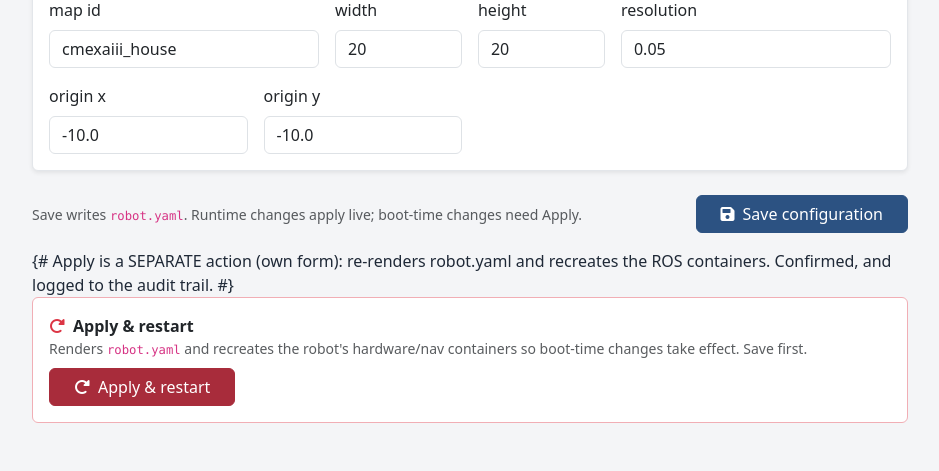
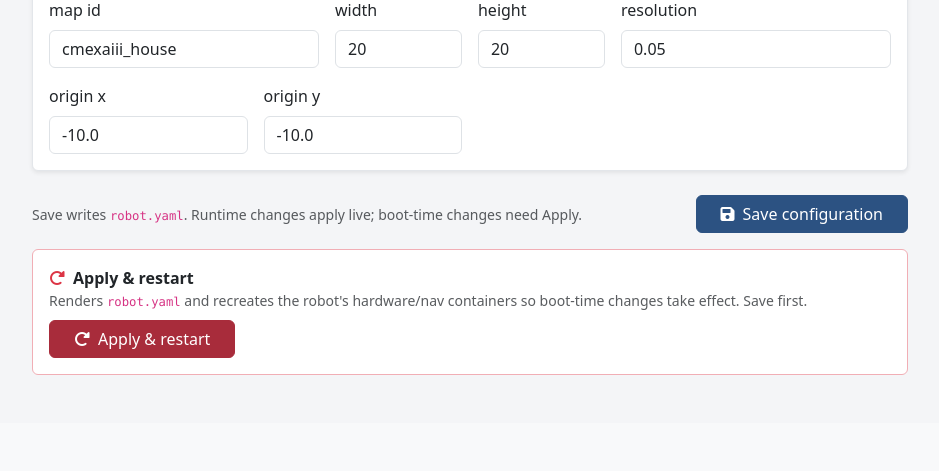
Before and after one commit to cme-research/cmeresearch_amr_webcontrol, a Django app: page /config/ in a window 1280 px wide. Shown: the part 1119-1590 px from the top of the page, without its empty margins (170-1109 px from the left). After the commit the page ends 1494 px from the top, so only its background shows below. Run offline with Django 5.2, Linux system fonts and the light colour scheme; the visitor is signed in with stand-in values (Sample User, id 1); data that the repository does not hold is empty.

Commit message:
fix(config): stop multi-line {# #} comment leaking on config page
Django's {# #} comment is single-line only; the 2-line version rendered as
literal text above the Apply card. Collapse it to one line.

```diff
--- a/templates/amr_control/config.html
+++ b/templates/amr_control/config.html
@@ -151,8 +151,7 @@
     </div>
   </form>
 
-  {# Apply is a SEPARATE action (own form): re-renders robot.yaml and recreates
-     the ROS containers. Confirmed, and logged to the audit trail. #}
+  {# Apply is a SEPARATE action (own form): re-renders robot.yaml, recreates the ROS containers, confirmed + audit-logged. #}
   <div class="card border-danger-subtle mb-5">
     <div class="card-body d-flex flex-wrap gap-2 justify-content-between align-items-center">
       <div>
```
